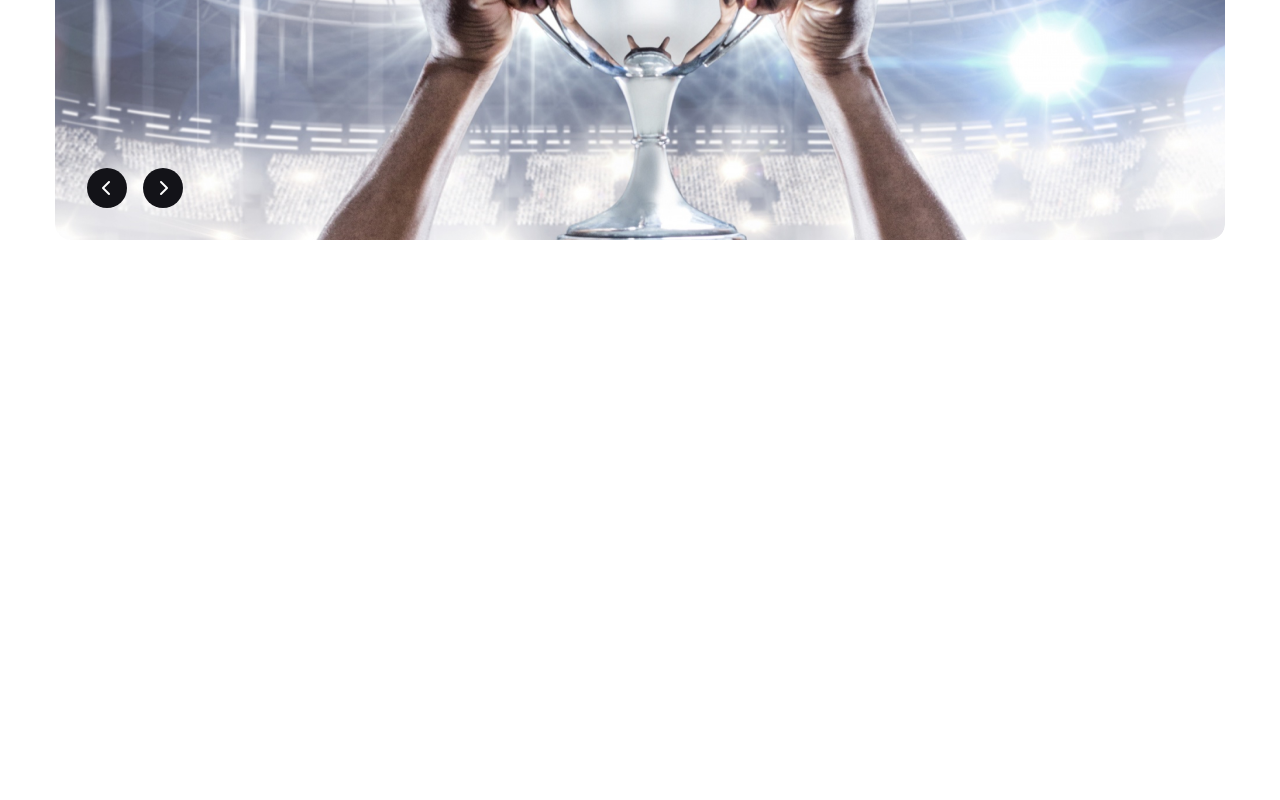
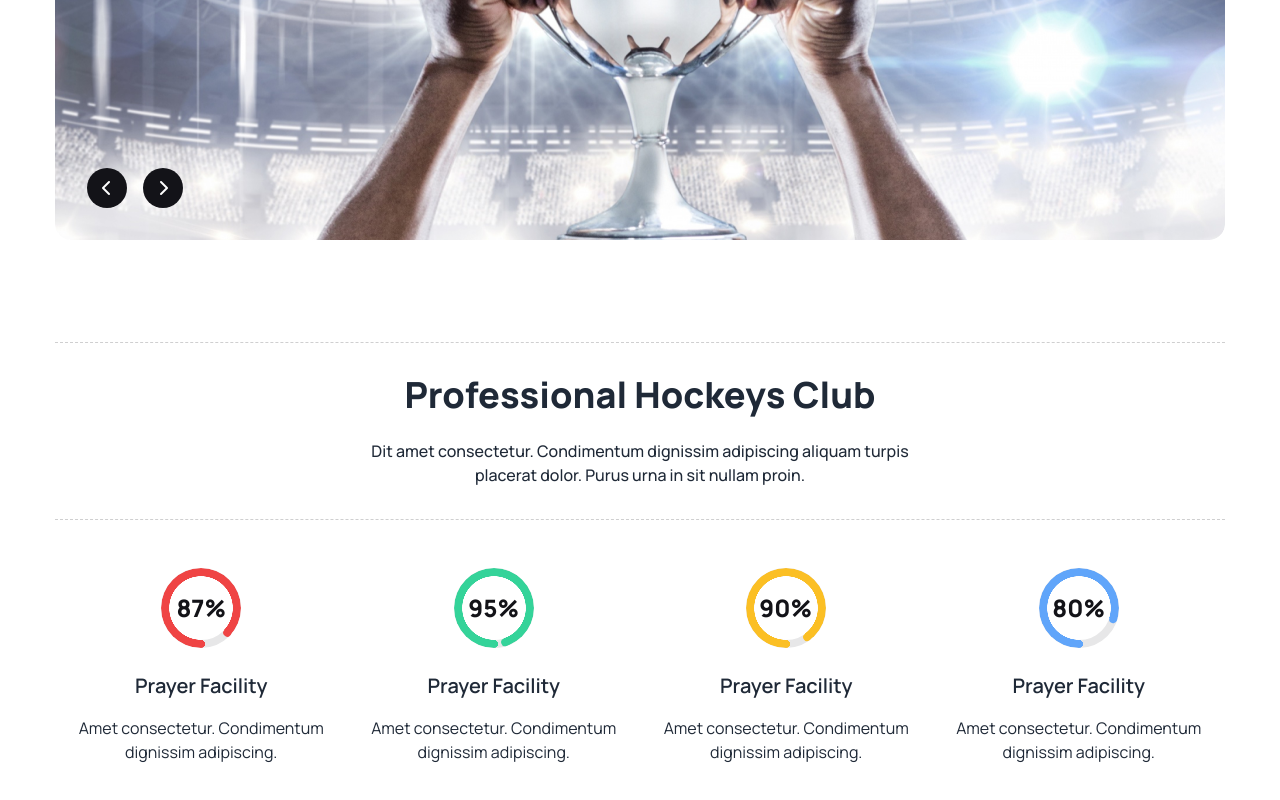
Before and after one commit to rubai-hossain/Hockeys-B9A3, a plain HTML site: page index.html in a window 1280 px wide. Shown: the part 310-1110 px from the top of the page. Before the commit the page ends 800 px from the top, so only its background shows below. Drawn offline with nearby package versions, Linux system fonts and the light colour scheme.

Commit message:
Professional Hockeys Club section add

```diff
--- a/index.html
+++ b/index.html
@@ -10,7 +10,16 @@
     <script src="https://cdn.tailwindcss.com"></script>
     <script src="https://kit.fontawesome.com/c42c875275.js" crossorigin="anonymous"></script>
     <!-- Google Font -->
+    <link rel="preconnect" href="https://fonts.googleapis.com">
+    <link rel="preconnect" href="https://fonts.gstatic.com" crossorigin>
+    <link href="https://fonts.googleapis.com/css2?family=Manrope:wght@400;500;600;700;800&display=swap"
+        rel="stylesheet">
     <!-- Internal CSS -->
+    <style>
+        .font-manrope {
+            font-family: 'Manrope', sans-serif;
+        }
+    </style>
     <!-- Custom CSS -->
     <script>
         tailwind.config = {
@@ -25,14 +34,14 @@
     </script>
 </head>
 
-<body>
+<body class="font-manrope space-y-24">
     <!-- Header Section Start Here -->
     <header class="container mx-auto max-w-[1170px]">
         <!-- Navbar Section Start Here -->
         <nav>
 
         </nav>
-        <!-- Navbar Section Start Here -->
+        <!-- Navbar Section End Here -->
 
         <!-- Banner Section Start Here -->
         <section class="">
@@ -41,10 +50,12 @@
                     <img src="./Images/1.png" class="w-full rounded-2xl object-cover" />
                     <div class="absolute flex gap-4 bottom-8 left-8">
                         <a href="#slide3" class="w-10 h-10 bg-[#131318] rounded-full relative">
-                        <i class="fa-solid fa-chevron-left text-white transform absolute top-1/2 left-1/2 -translate-x-1/2 -translate-y-1/2"></i>
+                            <i
+                                class="fa-solid fa-chevron-left text-white transform absolute top-1/2 left-1/2 -translate-x-1/2 -translate-y-1/2"></i>
                         </a>
                         <a href="#slide2" class="w-10 h-10 bg-[#131318] rounded-full relative">
-                        <i class="fa-solid fa-chevron-right text-white transform absolute top-1/2 left-1/2 -translate-x-1/2 -translate-y-1/2"></i>
+                            <i
+                                class="fa-solid fa-chevron-right text-white transform absolute top-1/2 left-1/2 -translate-x-1/2 -translate-y-1/2"></i>
                         </a>
                     </div>
                 </div>
@@ -52,10 +63,12 @@
                     <img src="./Images/players.jpg" class="w-full rounded-2xl object-cover" />
                     <div class="absolute flex gap-4 bottom-8 left-8">
                         <a href="#slide1" class="w-10 h-10 bg-[#131318] rounded-full relative">
-                        <i class="fa-solid fa-chevron-left text-white transform absolute top-1/2 left-1/2 -translate-x-1/2 -translate-y-1/2"></i>
+                            <i
+                                class="fa-solid fa-chevron-left text-white transform absolute top-1/2 left-1/2 -translate-x-1/2 -translate-y-1/2"></i>
                         </a>
                         <a href="#slide3" class="w-10 h-10 bg-[#131318] rounded-full relative">
-                        <i class="fa-solid fa-chevron-right text-white transform absolute top-1/2 left-1/2 -translate-x-1/2 -translate-y-1/2"></i>
+                            <i
+                                class="fa-solid fa-chevron-right text-white transform absolute top-1/2 left-1/2 -translate-x-1/2 -translate-y-1/2"></i>
                         </a>
                     </div>
                 </div>
@@ -63,25 +76,87 @@
                     <img src="./Images/stadium-gallary.jpg" class="w-full rounded-2xl object-cover" />
                     <div class="absolute flex gap-4 bottom-8 left-8">
                         <a href="#slide2" class="w-10 h-10 bg-[#131318] rounded-full relative">
-                        <i class="fa-solid fa-chevron-left text-white transform absolute top-1/2 left-1/2 -translate-x-1/2 -translate-y-1/2"></i>
+                            <i
+                                class="fa-solid fa-chevron-left text-white transform absolute top-1/2 left-1/2 -translate-x-1/2 -translate-y-1/2"></i>
                         </a>
                         <a href="#slide1" class="w-10 h-10 bg-[#131318] rounded-full relative">
-                        <i class="fa-solid fa-chevron-right text-white transform absolute top-1/2 left-1/2 -translate-x-1/2 -translate-y-1/2"></i>
+                            <i
+                                class="fa-solid fa-chevron-right text-white transform absolute top-1/2 left-1/2 -translate-x-1/2 -translate-y-1/2"></i>
                         </a>
                     </div>
                 </div>
             </div>
         </section>
-        <!-- Banner Section Start Here -->
+        <!-- Banner Section End Here -->
     </header>
     <!-- Header Section End Here -->
-    <main>
 
+    <!-- Main Section Start Here -->
+    <main class="container mx-auto max-w-[1170px]">
+        <!-- Professional Hockeys Club Section Start Here -->
+        <section class="">
+            <div class="space-y-6 text-center border-dashed border-[1px] border-[#13131833] border-x-0 py-8 mb-12">
+                <h2 class="text-4xl font-extrabold">Professional Hockeys Club</h2>
+                <p class="text-base font-medium max-w-xl mx-auto">Dit amet consectetur. Condimentum dignissim adipiscing
+                    aliquam turpis placerat dolor. Purus urna
+                    in sit nullam proin.</p>
+            </div>
+
+            <div class="flex justify-around">
+                <!-- First Circle -->
+                <div class="text-center">
+                    <div class="mx-auto w-[80px] h-[80px] rounded-full border-8 border-[#E7E7E8] relative mb-6">
+                        <div class="absolute top-1/2 left-1/2 -translate-x-1/2 -translate-y-1/2 radial-progress text-red-500 rotate-180"
+                            style="--value:87;" role="progressbar">
+                            <span class="rotate-180 text-2xl font-extrabold text-[#131318]">87%</span>
+                        </div>
+                    </div>
+                    <h4 class="text-xl font-semibold mb-4">Prayer Facility</h4>
+                    <p class="text-base font-normal max-w-64">Amet consectetur. Condimentum dignissim adipiscing.</p>
+                </div>
+                <!-- Second Circle -->
+                <div class="text-center">
+                    <div class="mx-auto w-[80px] h-[80px] rounded-full border-8 border-[#E7E7E8] relative mb-6">
+                        <div class="absolute top-1/2 left-1/2 -translate-x-1/2 -translate-y-1/2 radial-progress text-emerald-400 rotate-180"
+                            style="--value:95;" role="progressbar">
+                            <span class="rotate-180 text-2xl font-extrabold text-[#131318]">95%</span>
+                        </div>
+                    </div>
+                    <h4 class="text-xl font-semibold mb-4">Prayer Facility</h4>
+                    <p class="text-base font-normal max-w-64">Amet consectetur. Condimentum dignissim adipiscing.</p>
+                </div>
+                <!-- Third Circle -->
+                <div class="text-center">
+                    <div class="mx-auto w-[80px] h-[80px] rounded-full border-8 border-[#E7E7E8] relative mb-6">
+                        <div class="absolute top-1/2 left-1/2 -translate-x-1/2 -translate-y-1/2 radial-progress text-amber-400 rotate-180"
+                            style="--value:90;" role="progressbar">
+                            <span class="rotate-180 text-2xl font-extrabold text-[#131318]">90%</span>
+                        </div>
+                    </div>
+                    <h4 class="text-xl font-semibold mb-4">Prayer Facility</h4>
+                    <p class="text-base font-normal max-w-64">Amet consectetur. Condimentum dignissim adipiscing.</p>
+                </div>
+                <!-- Fourth Circle -->
+                <div class="text-center">
+                    <div class="mx-auto w-[80px] h-[80px] rounded-full border-8 border-[#E7E7E8] relative mb-6">
+                        <div class="absolute top-1/2 left-1/2 -translate-x-1/2 -translate-y-1/2 radial-progress text-blue-400 rotate-180"
+                            style="--value:80;" role="progressbar">
+                            <span class="rotate-180 text-2xl font-extrabold text-[#131318]">80%</span>
+                        </div>
+                    </div>
+                    <h4 class="text-xl font-semibold mb-4">Prayer Facility</h4>
+                    <p class="text-base font-normal max-w-64">Amet consectetur. Condimentum dignissim adipiscing.</p>
+                </div>
+            </div>
+        </section>
+        <!-- Professional Hockeys Club Section End Here -->
     </main>
-    <!-- Section Start Here -->
-    <!-- Section Start Here -->
+    <!-- Main Section End Here -->
+
     <footer>
 
+        <!-- Section Start Here -->
+        <!-- Section End Here -->
     </footer>
 </body>
 
```
Lines whose indentation alone changed are shown as unchanged.
